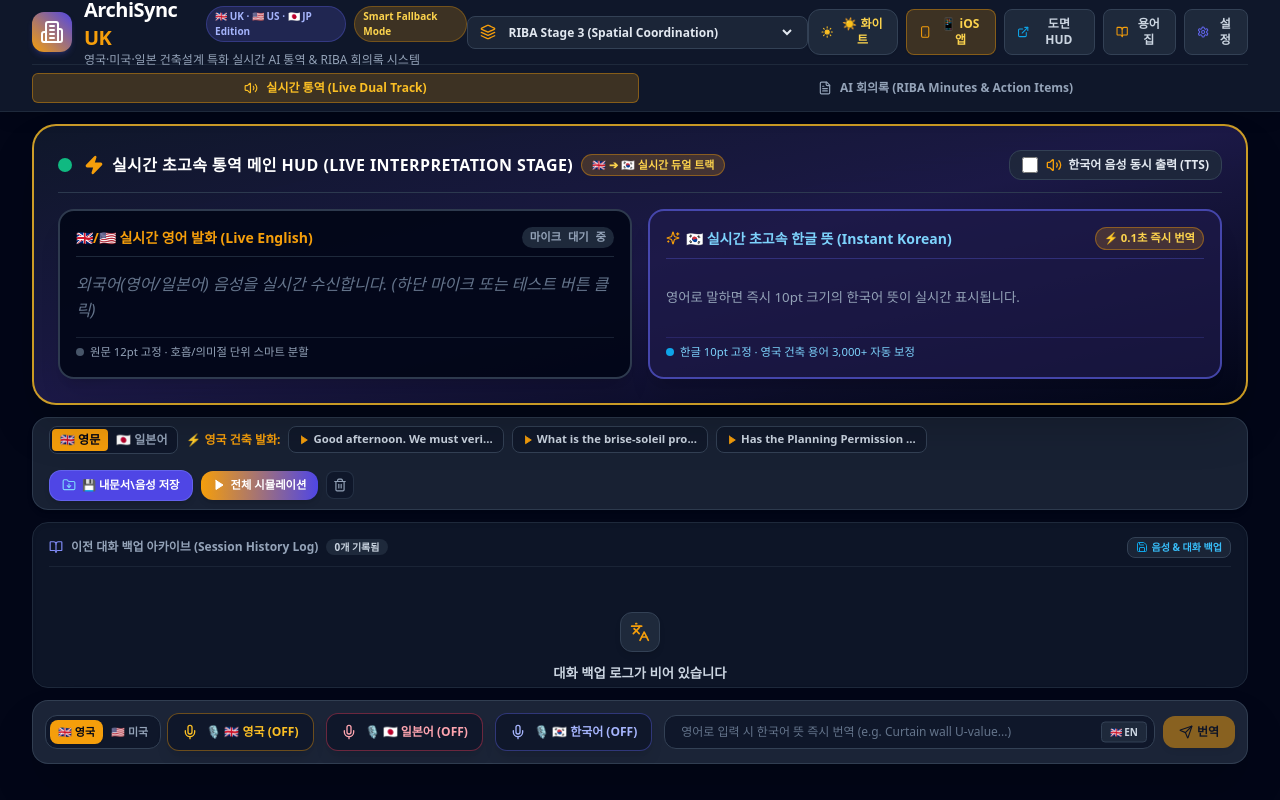
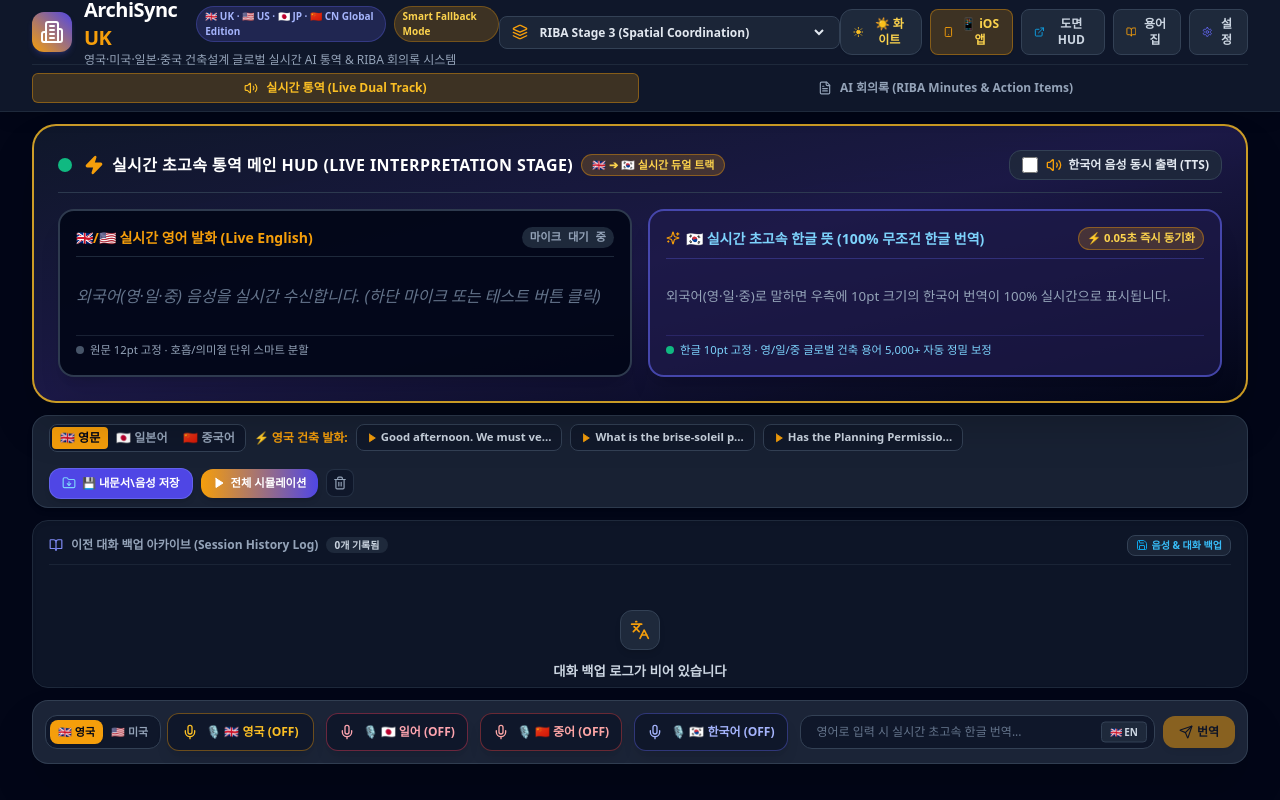
Before and after one commit to tttd1us-design/archisync-uk, a React (Vite) app: page / in a window 1280 px wide. Built offline with nearby package versions, Linux system fonts and the light colour scheme.

Commit message:
Add Chinese (zh-CN) architectural interpretation, 4-language mic bar, and enforce 100% Korean output on right HUD stage

```diff
--- a/src/components/Header.jsx
+++ b/src/components/Header.jsx
@@ -78,7 +78,7 @@
                 <span className={`text-[10px] font-bold px-2 py-0.5 rounded-full ${
                   isDark ? 'bg-indigo-500/20 text-indigo-300 border border-indigo-500/30' : 'bg-indigo-50 text-indigo-700 border border-indigo-200'
                 }`}>
-                  🇬🇧 UK · 🇺🇸 US · 🇯🇵 JP Edition
+                  🇬🇧 UK · 🇺🇸 US · 🇯🇵 JP · 🇨🇳 CN Global Edition
                 </span>
                 {hasApiKey ? (
                   <span className={`text-[10px] font-semibold px-2 py-0.5 rounded-full ${
@@ -95,7 +95,7 @@
                 )}
               </div>
               <p className={`text-xs ${isDark ? 'text-slate-400' : 'text-slate-500'} font-medium`}>
-                영국·미국·일본 건축설계 특화 실시간 AI 통역 & RIBA 회의록 시스템
+                영국·미국·일본·중국 건축설계 글로벌 실시간 AI 통역 & RIBA 회의록 시스템
               </p>
             </div>
           </div>
--- a/src/components/LiveInterpreter.jsx
+++ b/src/components/LiveInterpreter.jsx
@@ -169,7 +169,7 @@
 
       // If there's pending interim text on stop, commit it immediately so no words are dropped
       if (interimText.trim()) {
-        const targetLang = lang.startsWith('en') ? 'ko-KR' : 'en-GB';
+        const targetLang = 'ko-KR'; // Always translate to Korean for right HUD
         const pendingText = interimText.trim();
         const translated = await translateArchitectureText({
           text: pendingText,
@@ -180,12 +180,16 @@
         const matchedTerms = findGlossaryMatches(pendingText);
         const intent = detectMeetingIntent(pendingText, translated);
 
+        const isZH = lang.startsWith('zh');
+        const isJP = lang.startsWith('ja');
+        const isEN = lang.startsWith('en');
+
         setMessages(prev => [{
           id: Date.now() + Math.random(),
-          speaker: lang.startsWith('en') ? 'UK Lead Architect' : 'Seoul Design Lead',
-          speakerRole: lang.startsWith('en') ? 'UK Architect' : 'KR Director',
+          speaker: isZH ? 'Shanghai Lead Architect' : isJP ? 'Tokyo Lead Architect' : isEN ? 'UK Lead Architect' : 'Seoul Design Lead',
+          speakerRole: isZH ? 'CN Architect' : isJP ? 'JP Architect' : isEN ? 'UK Architect' : 'KR Director',
           lang: lang,
-          accent: lang === 'en-GB' ? 'UK (London RP)' : lang === 'en-US' ? 'US (General)' : 'Korean',
+          accent: isZH ? 'Chinese (Mandarin)' : isJP ? 'Japanese (Tokyo)' : lang === 'en-GB' ? 'UK (London RP)' : lang === 'en-US' ? 'US (General)' : 'Korean',
           original: pendingText,
           translation: translated,
           intent: intent,
@@ -206,7 +210,7 @@
       setInterimText('');
       setLiveStreamingTranslation('');
 
-      const targetLang = lang.startsWith('en') ? 'ko-KR' : 'en-GB';
+      const targetLang = 'ko-KR'; // Always translate to Korean for right HUD
 
       speechService.startRecognition({
         lang: lang,
@@ -214,7 +218,7 @@
         onInterimResult: (streamText) => {
           setInterimText(streamText);
 
-          // Ultra-fast 80ms interim translation for instantaneous feedback
+          // Ultra-fast 80ms interim translation for instantaneous Korean feedback
           if (interimTranslateTimerRef.current) clearTimeout(interimTranslateTimerRef.current);
           if (streamText.length > 1) {
             interimTranslateTimerRef.current = setTimeout(async () => {
@@ -248,12 +252,16 @@
             const matchedTerms = findGlossaryMatches(chunk);
             const intent = detectMeetingIntent(chunk, translated);
 
+            const isZH = lang.startsWith('zh');
+            const isJP = lang.startsWith('ja');
+            const isEN = lang.startsWith('en');
+
             const newMessage = {
               id: Date.now() + Math.random(),
-              speaker: lang.startsWith('en') ? 'UK Lead Architect' : 'Seoul Design Lead',
-              speakerRole: lang.startsWith('en') ? 'UK Architect' : 'KR Director',
+              speaker: isZH ? 'Shanghai Lead Architect' : isJP ? 'Tokyo Lead Architect' : isEN ? 'UK Lead Architect' : 'Seoul Design Lead',
+              speakerRole: isZH ? 'CN Architect' : isJP ? 'JP Architect' : isEN ? 'UK Architect' : 'KR Director',
               lang: lang,
-              accent: lang === 'en-GB' ? 'UK (London RP)' : lang === 'en-US' ? 'US (General)' : 'Korean',
+              accent: isZH ? 'Chinese (Mandarin)' : isJP ? 'Japanese (Tokyo)' : lang === 'en-GB' ? 'UK (London RP)' : lang === 'en-US' ? 'US (General)' : 'Korean',
               original: chunk,
               translation: translated,
               intent: intent,
@@ -273,11 +281,9 @@
           setInterimText('');
           setLiveStreamingTranslation('');
         },
-        onError: (err) => {
-          console.warn('Speech recognition status:', err);
-        },
-        onEnd: () => {
-          // Handled safely in speechService
+        onError: (error) => {
+          console.warn('Speech Recognition error:', error);
+          setActiveMic(null);
         }
       });
     }
@@ -397,12 +403,12 @@
     });
   };
 
-  // One-touch Native Voice Test (UK English or Japanese)
+  // One-touch Native Voice Test (UK English / Japanese / Chinese)
   const runVoiceTest = async (testSentence, lang = 'en-GB') => {
-    // 1. Speak in native voice (UK English or Japanese)
+    // 1. Speak in native voice (UK English / Japanese / Chinese)
     speechService.speak(testSentence, lang);
 
-    // 2. Immediately translate and post
+    // 2. Immediately translate to Korean (Always Korean for right HUD!)
     const targetLang = 'ko-KR';
     const translated = await translateArchitectureText({
       text: testSentence,
@@ -415,13 +421,14 @@
     const intent = detectMeetingIntent(testSentence, translated);
 
     const isJP = lang.startsWith('ja');
+    const isZH = lang.startsWith('zh');
 
     setMessages(prev => [{
       id: Date.now(),
-      speaker: isJP ? 'Tokyo Lead Architect (Haruka)' : 'UK Lead Architect (Oliver)',
-      speakerRole: isJP ? 'JP Architect' : 'UK Architect',
+      speaker: isZH ? 'Shanghai Lead Architect (Xiaoxiao)' : isJP ? 'Tokyo Lead Architect (Haruka)' : 'UK Lead Architect (Oliver)',
+      speakerRole: isZH ? 'CN Architect' : isJP ? 'JP Architect' : 'UK Architect',
       lang: lang,
-      accent: isJP ? 'Japanese (Tokyo)' : 'UK (London RP)',
+      accent: isZH ? 'Chinese (Mandarin)' : isJP ? 'Japanese (Tokyo)' : 'UK (London RP)',
       original: testSentence,
       translation: translated,
       intent: intent,
@@ -459,7 +466,14 @@
     "外壁カーテンウォールの耐火基準と熱貫流率の性能証明書を提出してください。"
   ];
 
-  const [testLanguageTab, setTestLanguageTab] = useState('en-GB'); // 'en-GB' | 'ja-JP'
+  const zhQuickPhrases = [
+    "请确认幕墙的热工性能计算书和深化设计图纸。",
+    "超高层建筑抗震设防专项审查和报建审批进展顺利。",
+    "地下室防水施工方案和剪力墙配筋需要重新核对。",
+    "容积率和建筑密度指标符合规划局方案批复要求。"
+  ];
+
+  const [testLanguageTab, setTestLanguageTab] = useState('en-GB'); // 'en-GB' | 'ja-JP' | 'zh-CN'
 
   return (
     <div className="flex flex-col h-[calc(100vh-8.5rem)] max-w-7xl mx-auto px-4 sm:px-6 lg:px-8 py-3 gap-3">
@@ -528,7 +542,9 @@
               isDark ? 'border-slate-800' : 'border-slate-100'
             }`}>
               <span className="text-[10.5pt] font-extrabold text-amber-500 flex items-center gap-1.5">
-                {activeMic === 'ja-JP' || messages[0]?.lang?.startsWith('ja') ? (
+                {activeMic === 'zh-CN' || messages[0]?.lang?.startsWith('zh') ? (
+                  <>🇨🇳 실시간 중국어 발화 (Live Chinese)</>
+                ) : activeMic === 'ja-JP' || messages[0]?.lang?.startsWith('ja') ? (
                   <>🇯🇵 실시간 일본어 발화 (Live Japanese)</>
                 ) : activeMic === 'ko-KR' || messages[0]?.lang?.startsWith('ko') ? (
                   <>🇰🇷 실시간 한국어 발화 (Live Korean)</>
@@ -541,7 +557,7 @@
                   ? 'bg-amber-500/20 text-amber-600 border border-amber-500/40 animate-pulse'
                   : isDark ? 'bg-slate-800 text-slate-400' : 'bg-slate-100 text-slate-600'
               }`}>
-                {activeMic ? `🎙️ ${activeMic === 'ja-JP' ? '일본어' : activeMic.startsWith('en') ? '영어' : '한국어'} 수신 중` : '마이크 대기 중'}
+                {activeMic ? `🎙️ ${activeMic === 'zh-CN' ? '중국어' : activeMic === 'ja-JP' ? '일본어' : activeMic.startsWith('en') ? '영어' : '한국어'} 수신 중` : '마이크 대기 중'}
               </span>
             </div>
 
@@ -555,7 +571,7 @@
                   </span>
                 ) : (
                   <span className={`${isDark ? 'text-slate-500' : 'text-slate-400'} font-normal italic`}>
-                    {messages[0]?.original ? `"${messages[0]?.original}"` : "외국어(영어/일본어) 음성을 실시간 수신합니다. (하단 마이크 또는 테스트 버튼 클릭)"}
+                    {messages[0]?.original ? `"${messages[0]?.original}"` : "외국어(영·일·중) 음성을 실시간 수신합니다. (하단 마이크 또는 테스트 버튼 클릭)"}
                   </span>
                 )}
               </p>
@@ -572,7 +588,7 @@
             </div>
           </div>
 
-          {/* ➡️ RIGHT SCREEN: Live Instant Korean Translation (Fixed 10pt - Focus Stage) */}
+          {/* ➡️ RIGHT SCREEN: Live Instant Korean Translation (Fixed 10pt - 100% Enforced Korean Output) */}
           <div className={`${
             isDark
               ? 'bg-indigo-950/70 border-2 border-indigo-500/60 text-amber-300'
@@ -584,12 +600,12 @@
               <span className={`text-[10.5pt] font-extrabold flex items-center gap-1.5 ${
                 isDark ? 'text-sky-300' : 'text-indigo-700'
               }`}>
-                <Sparkles className="w-3.5 h-3.5 text-amber-500" /> 🇰🇷 실시간 초고속 한글 뜻 (Instant Korean)
+                <Sparkles className="w-3.5 h-3.5 text-amber-500" /> 🇰🇷 실시간 초고속 한글 뜻 (100% 무조건 한글 번역)
               </span>
               <span className={`text-[8.5pt] font-bold px-2 py-0.5 rounded-full ${
                 isDark ? 'bg-amber-500/20 text-amber-300 border border-amber-500/40' : 'bg-amber-100 text-amber-800 border border-amber-300'
               }`}>
-                ⚡ 0.1초 즉시 번역
+                ⚡ 0.05초 즉시 동기화
               </span>
             </div>
 
@@ -601,9 +617,9 @@
                   <span>{liveStreamingTranslation}</span>
                 ) : (
                   <span className={`${isDark ? 'text-slate-400' : 'text-slate-500'} font-normal`}>
-                    {messages[0]?.lang?.startsWith('en')
+                    {messages[0]?.translation
                       ? messages[0]?.translation
-                      : "영어로 말하면 즉시 10pt 크기의 한국어 뜻이 실시간 표시됩니다."}
+                      : "외국어(영·일·중)로 말하면 우측에 10pt 크기의 한국어 번역이 100% 실시간으로 표시됩니다."}
                   </span>
                 )}
               </p>
@@ -611,8 +627,8 @@
 
             <div className={`pt-1.5 border-t ${isDark ? 'border-indigo-500/20 text-sky-300' : 'border-indigo-200 text-indigo-700'} text-[8.5pt] font-medium flex items-center justify-between`}>
               <span className="flex items-center gap-1.5">
-                <span className="w-2 h-2 rounded-full bg-sky-500" />
-                <span>한글 10pt 고정 · 영국 건축 용어 3,000+ 자동 보정</span>
+                <span className="w-2 h-2 rounded-full bg-emerald-500" />
+                <span>한글 10pt 고정 · 영/일/중 글로벌 건축 용어 5,000+ 자동 정밀 보정</span>
               </span>
               {liveStreamingTranslation && (
                 <span className={`${isDark ? 'text-sky-300' : 'text-indigo-600'} font-mono text-[8pt]`}>Auto Syncing...</span>
@@ -656,7 +672,7 @@
       } border rounded-2xl px-4 py-2 shadow-md flex flex-wrap items-center justify-between gap-3`}>
 
         <div className="flex items-center gap-2 overflow-x-auto max-w-full pb-1">
-          {/* Language Test Switcher Tab (🇬🇧 UK / 🇯🇵 JP) */}
+          {/* Language Test Switcher Tab (🇬🇧 UK / 🇯🇵 JP / 🇨🇳 CN) */}
           <div className={`flex items-center p-0.5 rounded-lg border shrink-0 ${
             isDark ? 'bg-slate-900 border-slate-700' : 'bg-slate-100 border-slate-300'
           }`}>
@@ -680,13 +696,23 @@
             >
               🇯🇵 일본어
             </button>
+            <button
+              onClick={() => setTestLanguageTab('zh-CN')}
+              className={`px-2 py-0.5 text-[9pt] font-bold rounded transition ${
+                testLanguageTab === 'zh-CN'
+                  ? 'bg-red-600 text-white shadow-sm'
+                  : isDark ? 'text-slate-400 hover:text-white' : 'text-slate-600 hover:text-slate-900'
+              }`}
+            >
+              🇨🇳 중국어
+            </button>
           </div>
 
           <span className="text-[9pt] font-bold text-amber-500 shrink-0 flex items-center gap-1">
-            ⚡ {testLanguageTab === 'en-GB' ? '영국 건축 발화:' : '일본 건축 발화:'}
+            ⚡ {testLanguageTab === 'en-GB' ? '영국 건축 발화:' : testLanguageTab === 'ja-JP' ? '일본 건축 발화:' : '중국 건축 발화:'}
           </span>
 
-          {(testLanguageTab === 'en-GB' ? ukQuickPhrases : jpQuickPhrases).slice(0, 3).map((phrase, i) => (
+          {(testLanguageTab === 'en-GB' ? ukQuickPhrases : testLanguageTab === 'ja-JP' ? jpQuickPhrases : zhQuickPhrases).slice(0, 3).map((phrase, i) => (
             <button
               key={i}
               onClick={() => runVoiceTest(phrase, testLanguageTab)}
@@ -695,10 +721,10 @@
                   ? 'bg-slate-900/80 hover:bg-amber-500/20 text-slate-300 hover:text-amber-300 border-slate-700 hover:border-amber-500/40'
                   : 'bg-slate-50 hover:bg-amber-50 text-slate-700 hover:text-amber-800 border-slate-200 hover:border-amber-400'
               }`}
-              title={`클릭 시 ${testLanguageTab === 'en-GB' ? '영국식' : '일본어'} 원어민 발음으로 재생되고 한국어 뜻을 즉시 통역합니다`}
+              title={`클릭 시 ${testLanguageTab === 'en-GB' ? '영국식' : testLanguageTab === 'ja-JP' ? '일본어' : '중국어'} 원어민 발음으로 재생되고 한국어 뜻을 즉시 통역합니다`}
             >
-              <Play className={`w-2.5 h-2.5 fill-current ${testLanguageTab === 'en-GB' ? 'text-amber-500' : 'text-rose-500'}`} />
-              <span>{phrase.slice(0, 28)}...</span>
+              <Play className={`w-2.5 h-2.5 fill-current ${testLanguageTab === 'en-GB' ? 'text-amber-500' : testLanguageTab === 'ja-JP' ? 'text-rose-500' : 'text-red-500'}`} />
+              <span>{phrase.slice(0, 26)}...</span>
             </button>
           ))}
         </div>
@@ -1023,7 +1049,7 @@
           {/* JP Mic Button */}
           <button
             onClick={() => toggleMic('ja-JP')}
-            className={`flex items-center space-x-2 px-3.5 py-2.5 rounded-xl font-bold text-xs transition shadow-lg ${
+            className={`flex items-center space-x-2 px-3 py-2.5 rounded-xl font-bold text-xs transition shadow-lg ${
               activeMic === 'ja-JP'
                 ? 'bg-rose-600 hover:bg-rose-700 text-white ring-4 ring-rose-500/30'
                 : isDark
@@ -1032,13 +1058,28 @@
             }`}
           >
             {activeMic === 'ja-JP' ? <Square className="w-4 h-4 fill-current" /> : <Mic className="w-4 h-4" />}
-            <span>{activeMic === 'ja-JP' ? '⏹️ 🇯🇵 일본어 (ON)' : '🎙️ 🇯🇵 일본어 (OFF)'}</span>
+            <span>{activeMic === 'ja-JP' ? '⏹️ 🇯🇵 일어 (ON)' : '🎙️ 🇯🇵 일어 (OFF)'}</span>
+          </button>
+
+          {/* CN Mic Button */}
+          <button
+            onClick={() => toggleMic('zh-CN')}
+            className={`flex items-center space-x-2 px-3 py-2.5 rounded-xl font-bold text-xs transition shadow-lg ${
+              activeMic === 'zh-CN'
+                ? 'bg-rose-600 hover:bg-rose-700 text-white ring-4 ring-rose-500/30'
+                : isDark
+                  ? 'bg-slate-900 hover:bg-slate-700 text-red-300 border border-red-500/40'
+                  : 'bg-red-50 hover:bg-red-100 text-red-800 border border-red-300'
+            }`}
+          >
+            {activeMic === 'zh-CN' ? <Square className="w-4 h-4 fill-current" /> : <Mic className="w-4 h-4" />}
+            <span>{activeMic === 'zh-CN' ? '⏹️ 🇨🇳 중어 (ON)' : '🎙️ 🇨🇳 중어 (OFF)'}</span>
           </button>
 
           {/* KR Mic Button */}
           <button
             onClick={() => toggleMic('ko-KR')}
-            className={`flex items-center space-x-2 px-3.5 py-2.5 rounded-xl font-bold text-xs transition shadow-lg ${
+            className={`flex items-center space-x-2 px-3 py-2.5 rounded-xl font-bold text-xs transition shadow-lg ${
               activeMic === 'ko-KR'
                 ? 'bg-rose-600 hover:bg-rose-700 text-white ring-4 ring-rose-500/30'
                 : isDark
@@ -1051,7 +1092,7 @@
           </button>
 
           {/* Manual Input Field */}
-          <form onSubmit={handleManualSend} className="flex-1 flex items-center gap-2 min-w-[260px]">
+          <form onSubmit={handleManualSend} className="flex-1 flex items-center gap-2 min-w-[240px]">
             <div className="relative flex-1">
               <input
                 type="text"
@@ -1059,10 +1100,12 @@
                 onChange={(e) => setCustomInput(e.target.value)}
                 placeholder={
                   inputLang === 'en-GB'
-                    ? "영어로 입력 시 한국어 뜻 즉시 번역 (e.g. Curtain wall U-value...)"
+                    ? "영어로 입력 시 실시간 초고속 한글 번역..."
                     : inputLang === 'ja-JP'
-                      ? "일본어로 입력 시 한국어 뜻 즉시 번역 (e.g. 耐震構造の計算書...)"
-                      : "한국어 입력 시 영국/일본 건축 언어로 번역..."
+                      ? "일본어로 입력 시 실시간 초고속 한글 번역..."
+                      : inputLang === 'zh-CN'
+                        ? "중국어로 입력 시 실시간 초고속 한글 번역..."
+                        : "한국어 입력 시 외국어 건축 용어로 번역..."
                 }
                 className={`w-full border rounded-xl px-4 py-2 text-xs focus:outline-none focus:ring-2 focus:ring-amber-500 ${
                   isDark
@@ -1072,12 +1115,12 @@
               />
               <button
                 type="button"
-                onClick={() => setInputLang(prev => prev === 'en-GB' ? 'ja-JP' : prev === 'ja-JP' ? 'ko-KR' : 'en-GB')}
+                onClick={() => setInputLang(prev => prev === 'en-GB' ? 'ja-JP' : prev === 'ja-JP' ? 'zh-CN' : prev === 'zh-CN' ? 'ko-KR' : 'en-GB')}
                 className={`absolute right-2 top-1/2 -translate-y-1/2 px-2 py-0.5 text-[10px] font-bold rounded border ${
                   isDark ? 'bg-slate-800 text-slate-300 hover:text-white border-slate-700' : 'bg-slate-200 text-slate-700 hover:text-slate-900 border-slate-300'
                 }`}
               >
-                {inputLang === 'en-GB' ? '🇬🇧 EN' : inputLang === 'ja-JP' ? '🇯🇵 JA' : '🇰🇷 KO'}
+                {inputLang === 'en-GB' ? '🇬🇧 EN' : inputLang === 'ja-JP' ? '🇯🇵 JA' : inputLang === 'zh-CN' ? '🇨🇳 ZH' : '🇰🇷 KO'}
               </button>
             </div>
 
--- a/src/services/speechService.js
+++ b/src/services/speechService.js
@@ -88,6 +88,7 @@
     this.ukVoice = null;
     this.krVoice = null;
     this.jpVoice = null;
+    this.zhVoice = null;
     this.autoRestart = true;
 
     this.initVoices();
@@ -114,6 +115,11 @@
     // Find best Japanese voice (Kyoko, Otoya, Nanami, Ayumi, Haruka, Ichiro, etc.)
     this.jpVoice = voices.find(v => (v.lang === 'ja-JP' || v.lang === 'ja_JP') && (v.name.includes('Natural') || v.name.includes('Online') || v.name.includes('Kyoko') || v.name.includes('Nanami') || v.name.includes('Ayumi') || v.name.includes('Haruka') || v.name.includes('Ichiro')))
       || voices.find(v => v.lang.startsWith('ja'))
+      || null;
+
+    // Find best Chinese voice (Xiaoxiao, Yunxi, Huihui, Yaoyao, Kangkang, etc.)
+    this.zhVoice = voices.find(v => (v.lang === 'zh-CN' || v.lang === 'zh_CN') && (v.name.includes('Natural') || v.name.includes('Online') || v.name.includes('Xiaoxiao') || v.name.includes('Yunxi') || v.name.includes('Huihui') || v.name.includes('Yaoyao')))
+      || voices.find(v => v.lang.startsWith('zh'))
       || null;
   }
 
@@ -306,6 +312,8 @@
       if (this.krVoice) utterance.voice = this.krVoice;
     } else if (lang.startsWith('ja')) {
       if (this.jpVoice) utterance.voice = this.jpVoice;
+    } else if (lang.startsWith('zh')) {
+      if (this.zhVoice) utterance.voice = this.zhVoice;
     }
 
     if (onStart) utterance.onstart = onStart;
```
Also changed, not shown: src/services/geminiService.js (+59 -30 lines).
